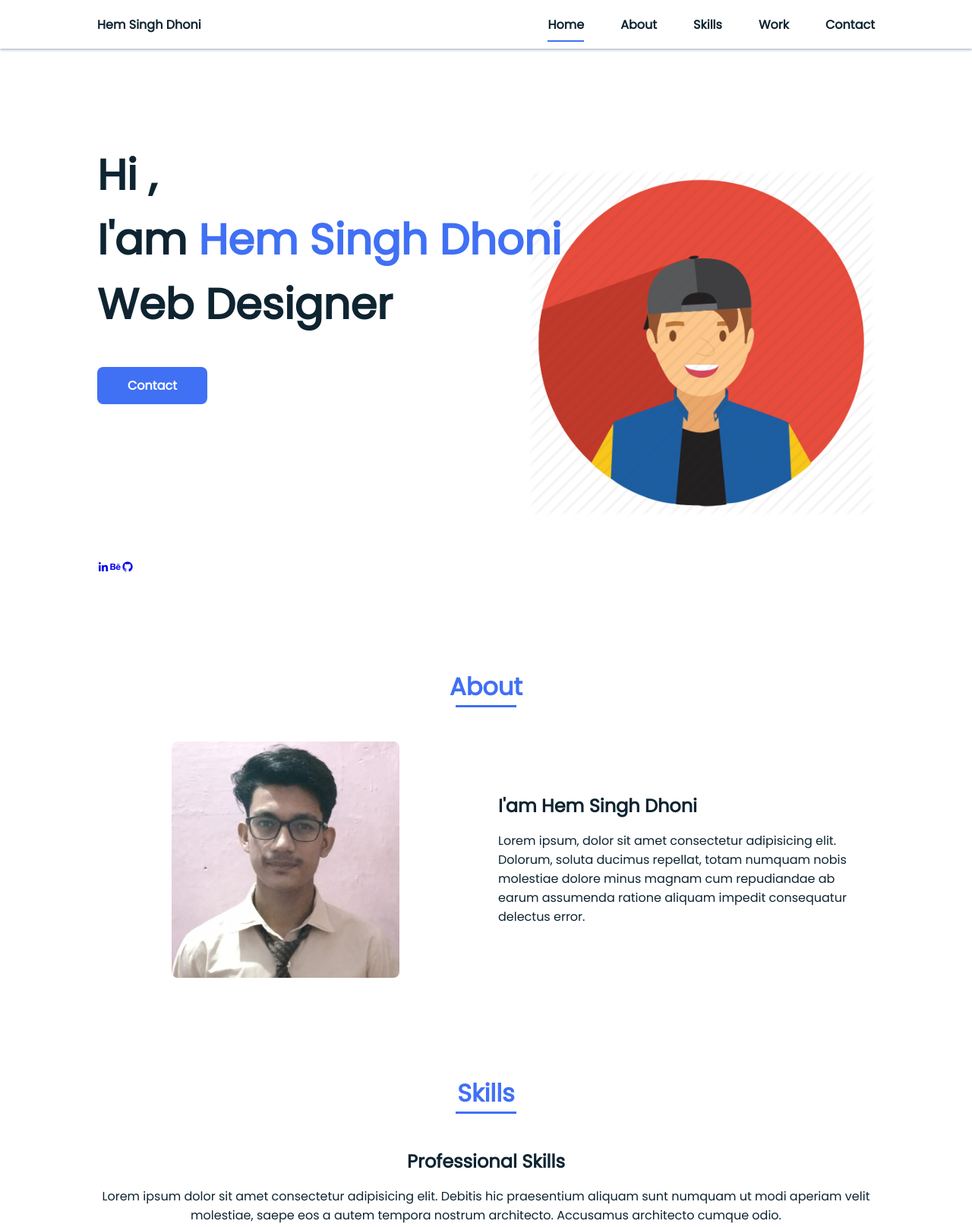
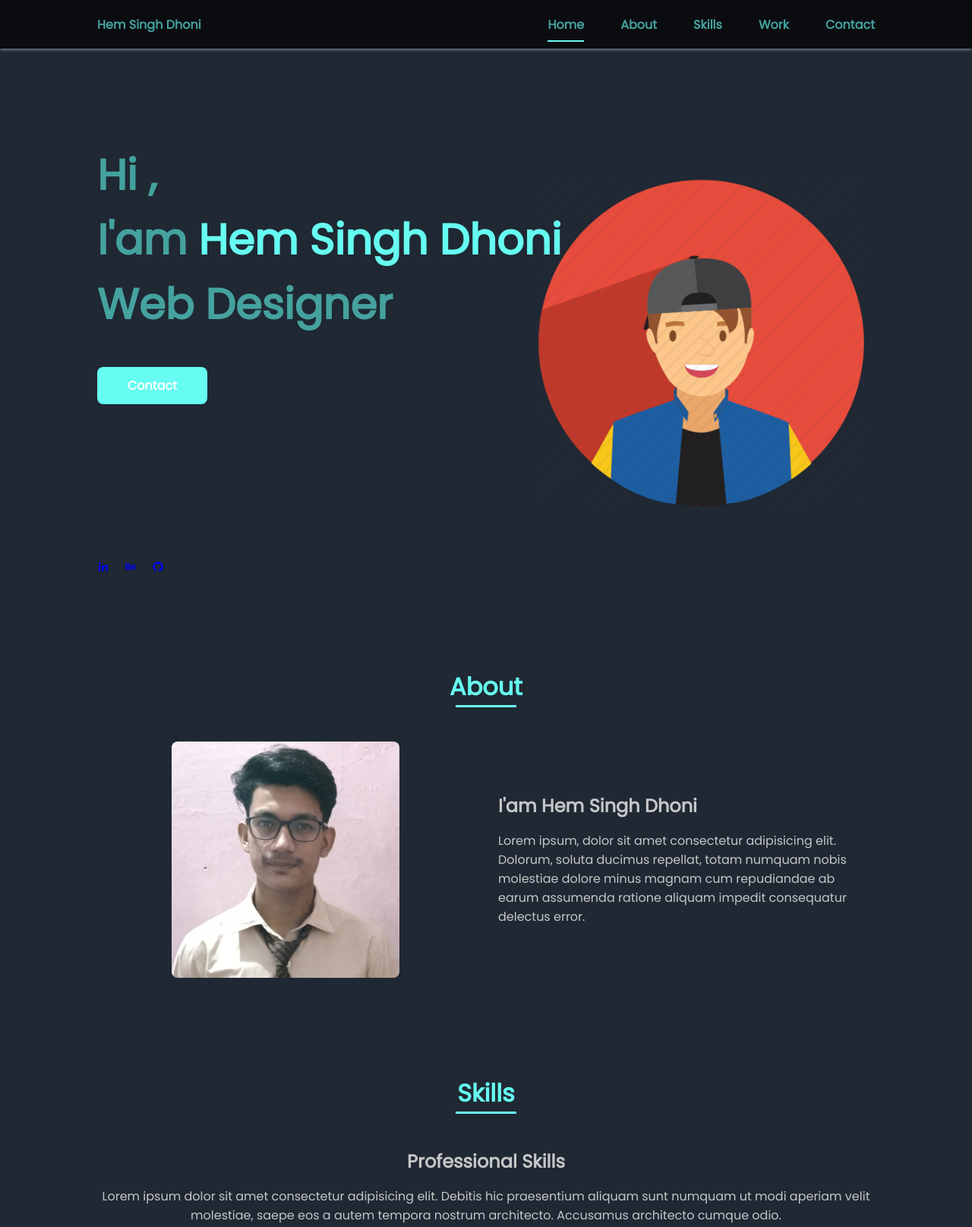
Before and after one commit to hemsingh780/hemsingh780.github.io, a plain HTML site: page index.html in a window 1280 px wide. Shown: the top 1615 px of the page at 76% size. Drawn offline with nearby package versions, Linux system fonts and the light colour scheme.

Commit message:
upgrade css

```diff
--- a/css/style.css
+++ b/css/style.css
@@ -9,8 +9,10 @@
 }
 /* ===========COLORS ============= */
 :root{
-    --first-color: #4070f4;
-    --second-color: #0E2431;
+    /* --first-color: #4070f4;66fcf1 */
+    --first-color: #66FcF1;
+    /* --second-color: #0E2431; */
+    --second-color:#45A29E
 
 }
 /* ==========Fuente y tipografia=========== */
@@ -55,6 +57,7 @@ body{
     font-family: var(--body-font);
     font-size: var(--normal-font-size);
     color: var(--second-color);
+    background-color:#1f2833;
 }
 h1,h2,p{
     margin: 0;
@@ -112,7 +115,8 @@ img{
    top:0;
    left:0;
    z-index : var(--z-fixed);
-   background-color:#fff;
+   /* background-color:#fff; */
+   background-color:#0B0C10;
    box-shadow: 0 1px 4px rgba(146,161,176,15);
  }
 /* ============NAV============== */
@@ -229,6 +233,11 @@ img{
 }
 .about_subtitle{
     margin-bottom: var(--mb-2);
+    /* color: whitesmoke; */
+    color: #c5c6c7;
+}
+.about_text{
+     color: #c5c6c7;
 }
 .about_img{
     justify-self: center;
@@ -244,9 +253,11 @@ img{
 }
 .skills_subtitle{
     margin-bottom: var(--mb-2);
+    color: #c5c6c7;
 }
 .skills_text{
  margin-bottom: var(--mb-4);
+ color: #c5c6c7;
 }
 .skills_data{
     display: flex;
@@ -404,6 +415,9 @@ img{
         width: 457px;
        bottom: 15%;
     }
+    .bx{
+        width: 36px;
+    }
     .about_container{
         grid-template-columns: repeat(2,1fr);
         align-items: center;
```
